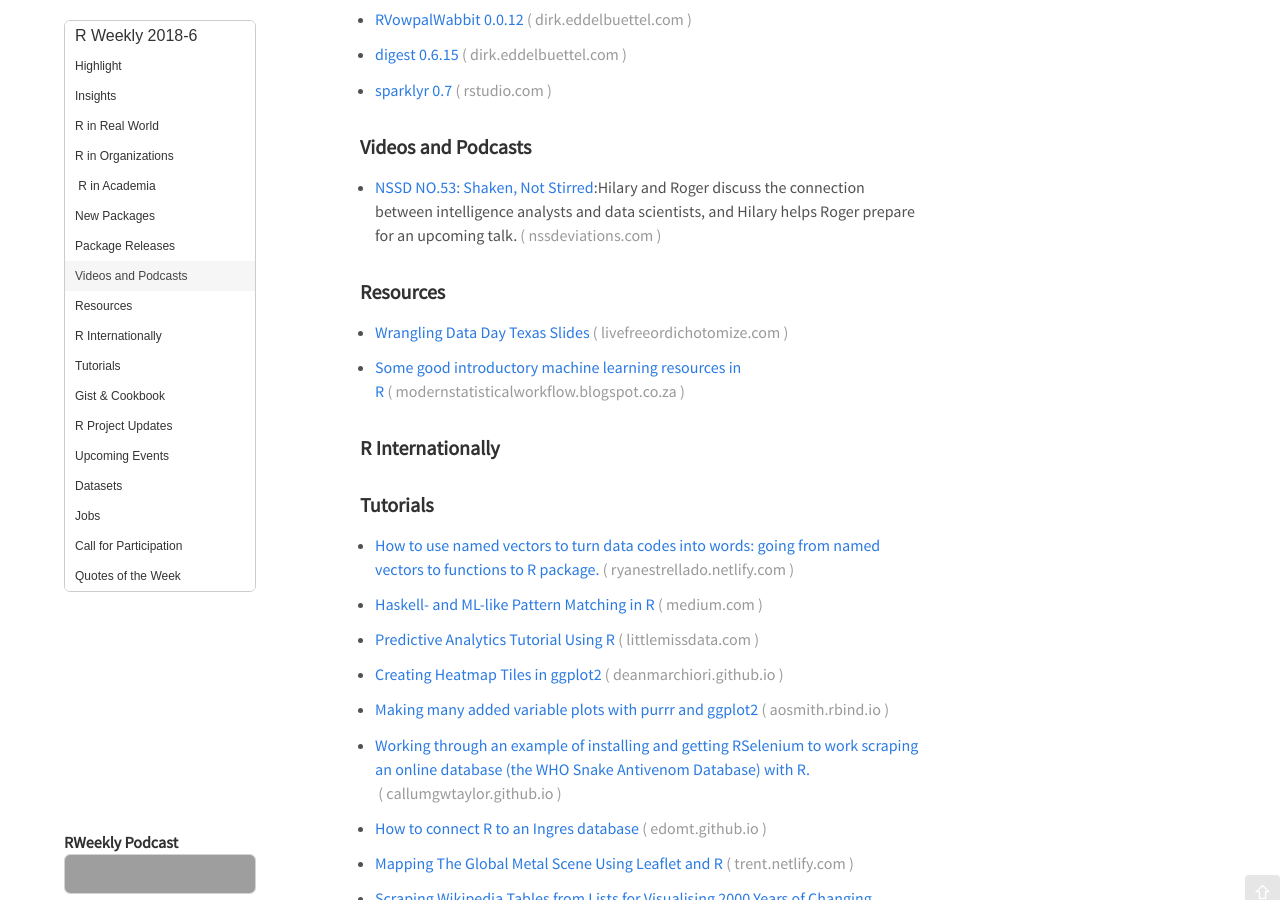
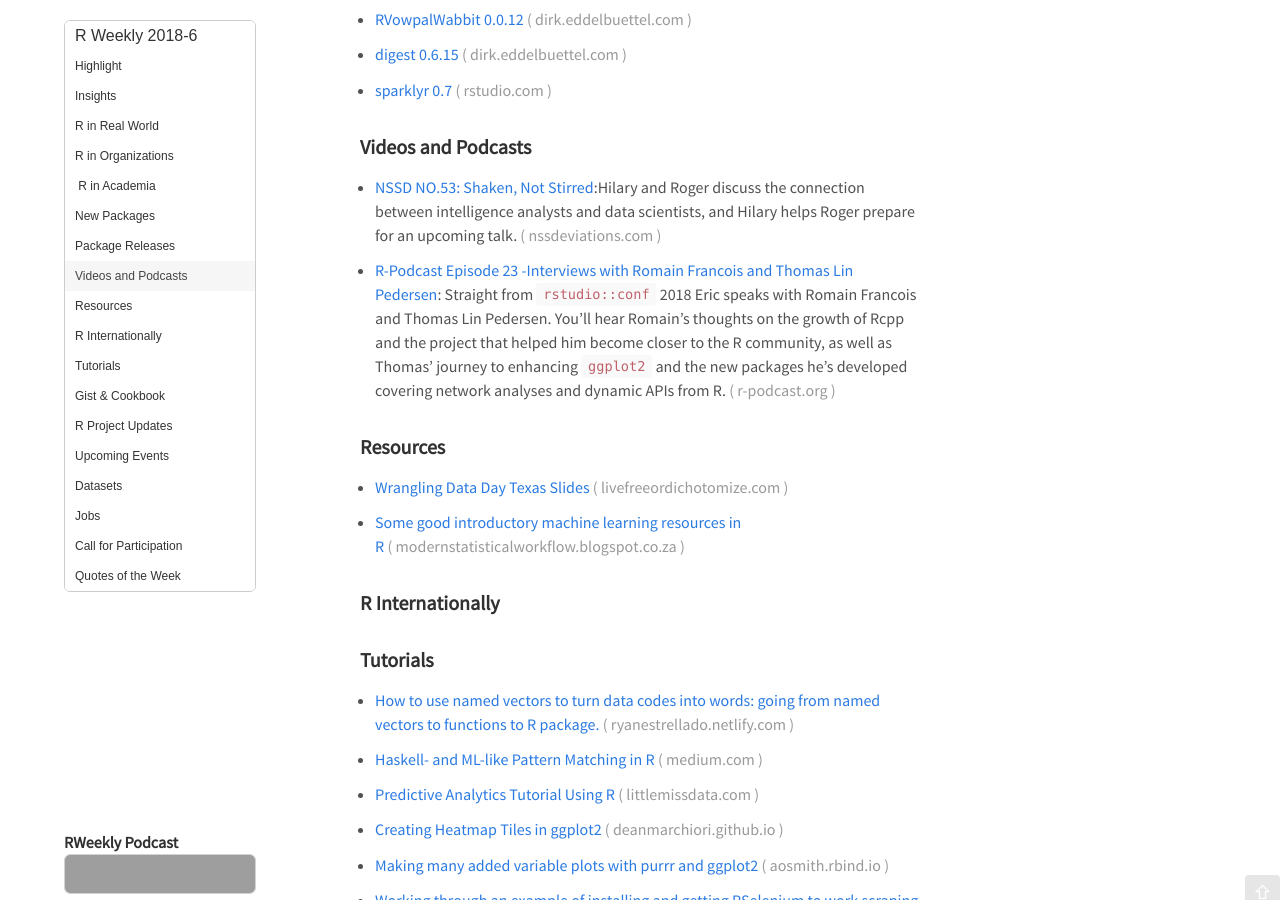
Before and after one commit to rweekly/rweekly.org, a Jekyll site: the page built from draft.md, in a window 1280 px wide and 900 px high, scrolled down 2876 px. Built offline with Jekyll 4.4.1, drawn with Linux system fonts in a browser that asks for light colours; emoji names are drawn with the system emoji font; comment, search, counter and statistics services are not loaded; grey boxes are pictures that could not be loaded.

Commit message:
Add R-Podcast episode 23

```diff
--- a/draft.md
+++ b/draft.md
@@ -99,6 +99,8 @@
 ###  Videos and Podcasts
 
 + [NSSD NO.53: Shaken, Not Stirred](http://nssdeviations.com/53-shaken-not-stirred):Hilary and Roger discuss the connection between intelligence analysts and data scientists, and Hilary helps Roger prepare for an upcoming talk.
+
++ [R-Podcast Episode 23 -Interviews with Romain Francois and Thomas Lin Pedersen](https://r-podcast.org/episode/023-interviews-francois-pedersen/):  Straight from `rstudio::conf` 2018 Eric speaks with Romain Francois and Thomas Lin Pedersen. You’ll hear Romain’s thoughts on the growth of Rcpp and the project that helped him become closer to the R community, as well as Thomas’ journey to enhancing `ggplot2` and the new packages he’s developed covering network analyses and dynamic APIs from R.
 
 ###  Resources
 
```
